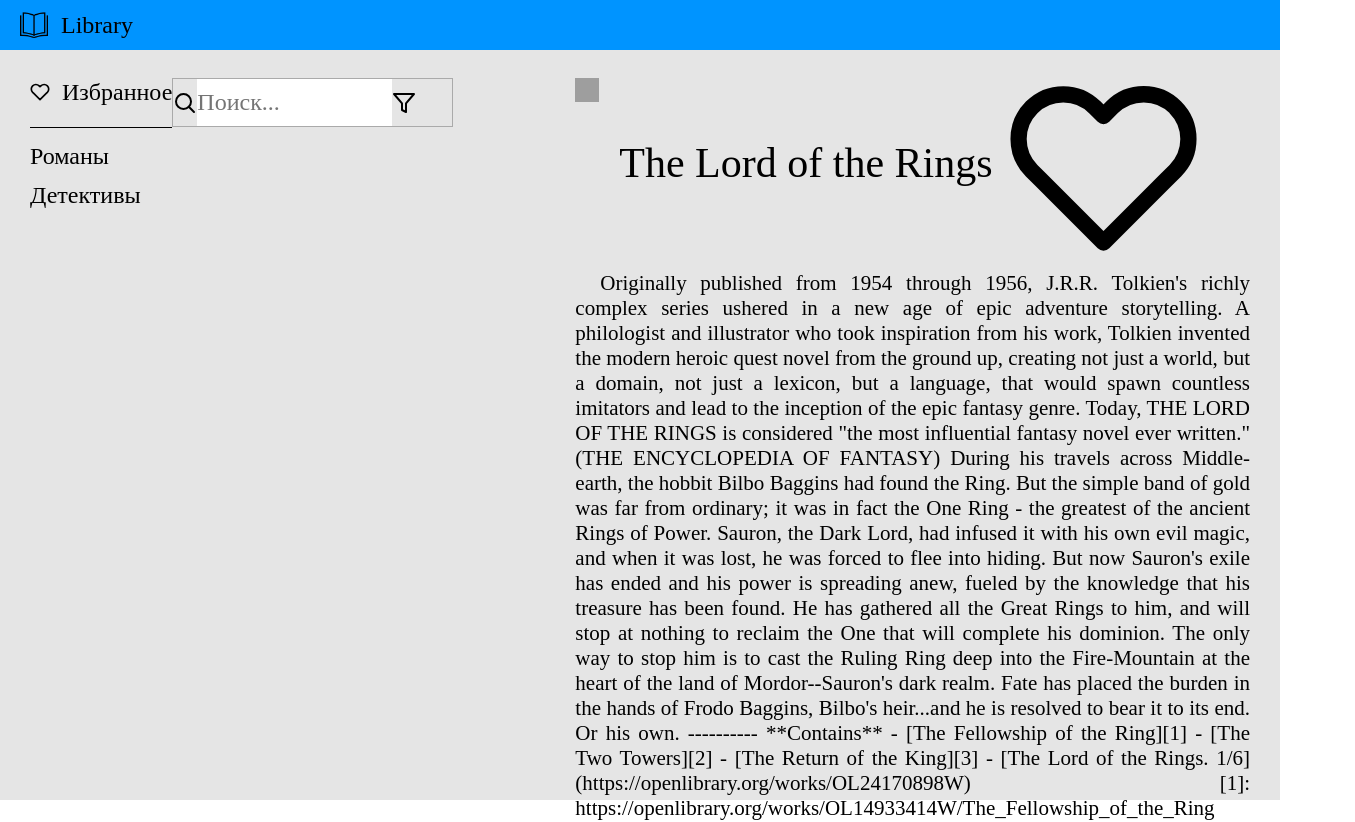
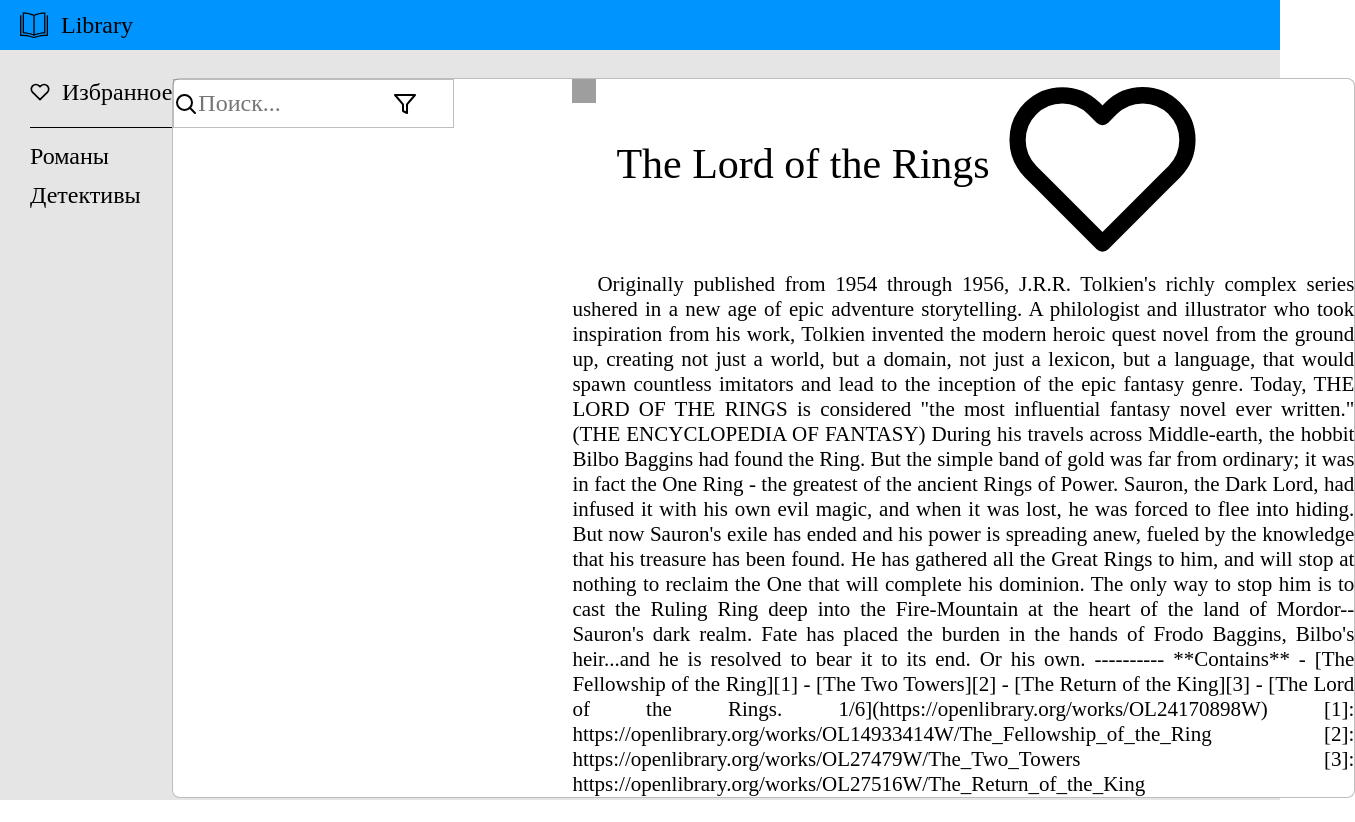
Before and after one commit to wolfrain696/library-books, a React (Create React App) app: page / in a window 1280 px wide. Shown: the top 822 px of the page, 1355 px wide, since content can reach past the window. After the commit the page ends 800 px from the top, so only its background shows below. Built offline with nearby package versions, Linux system fonts and the light colour scheme; grey boxes are pictures that could not be loaded.

Commit message:
настроил CI

```diff
--- a/package.json
+++ b/package.json
@@ -4,6 +4,7 @@
   "description": "",
   "keywords": [],
   "main": "src/index.js",
+  "homepage": "https://wolfrain696.github.io/library-books/",
   "dependencies": {
     "classnames": "2.3.1",
     "react": "17.0.2",
--- a/src/Components/Library/Library.jsx
+++ b/src/Components/Library/Library.jsx
@@ -15,8 +15,11 @@
             </header>
             <main className={S.body}>
                 <Favorites/>
-                <Search/>
-                <Book/>
+                <div className={S.content}>
+                  <Search/>
+                  <Book/>
+                </div>
+
             </main>
         </div>
     );
--- a/src/Components/Library/Library.module.css
+++ b/src/Components/Library/Library.module.css
@@ -25,4 +25,12 @@
 .body{
     padding: 0 30px;
     display: flex;
+    justify-content: space-around;
 }
+
+.content{
+    display: flex;
+    background-color: white;
+    border: 1px solid rgba(0, 0, 0, 0.26);
+    border-radius: 8px;
+}
```
Also changed, not shown: 1 other file (tests, documents, lock files or other folders).
